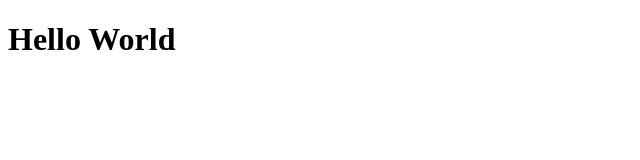
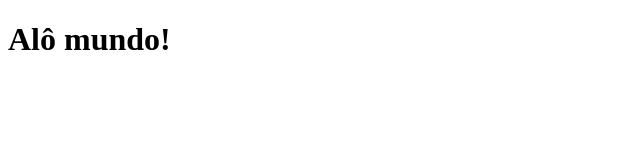
Before and after one commit to jpaulo-dev/teste-fork-pull, a plain HTML site: page index.html in a window 1280 px wide. Shown: the whole page, without its empty margins (0-640 px from the left). Drawn offline with Linux system fonts and the light colour scheme.

Commit message:
Alteração pra português

```diff
--- a/index.html
+++ b/index.html
@@ -5,6 +5,6 @@
 	</head>
 
 	<body>
-		<h1>Hello World</h1>
+		<h1>Alô mundo!</h1>
 	</body>
 </html>
```
